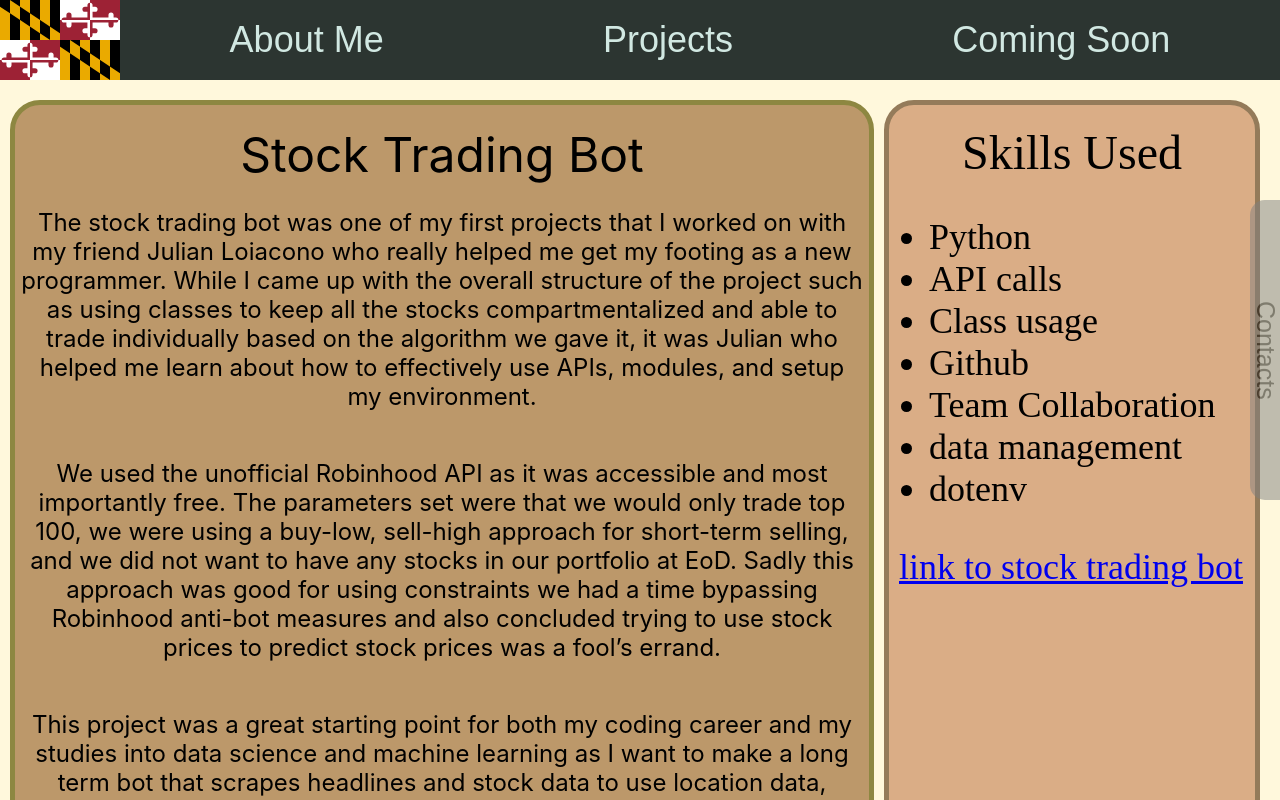
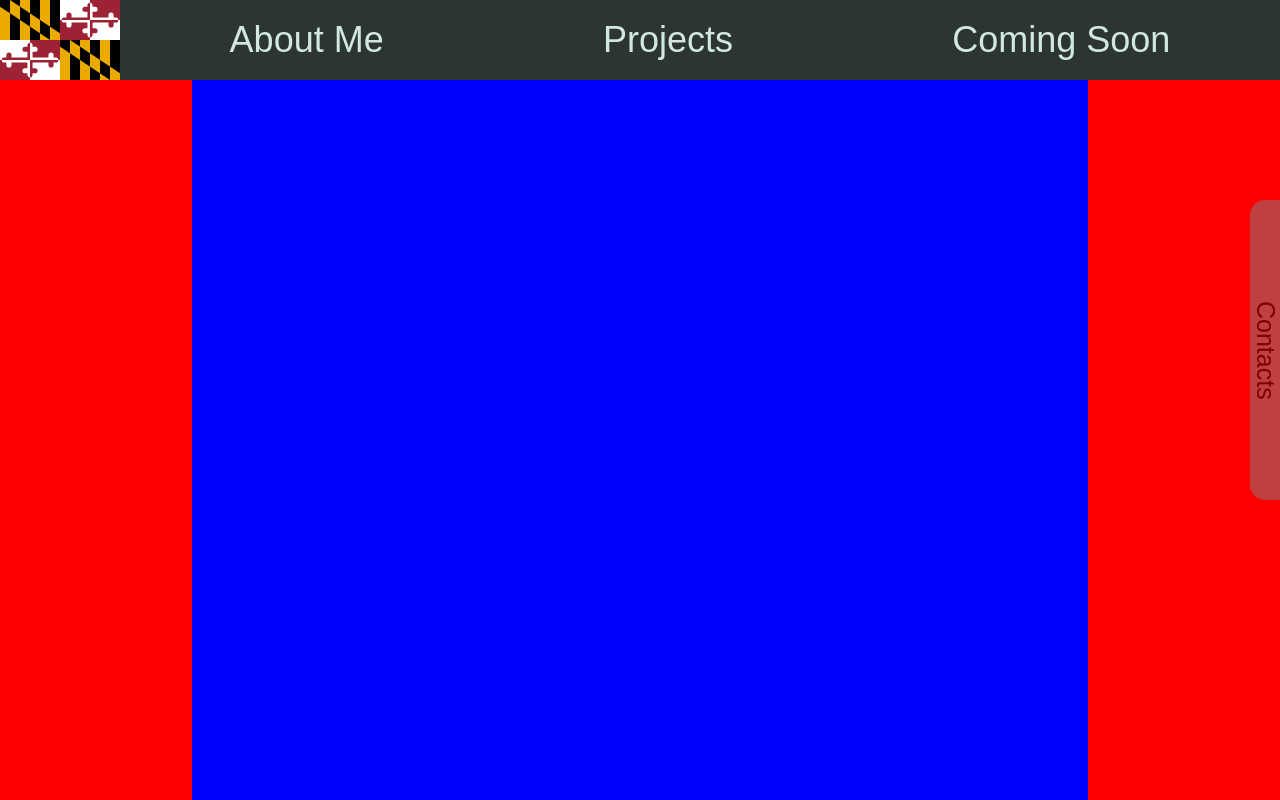
Before and after one commit to Dixon211/My_Website, a React (Create React App) app: page / in a window 1280 px wide. Both pictures are taken after a click on the button "Projects". Built offline with nearby package versions, Linux system fonts and the light colour scheme.

Commit message:
project page update 1
restarting projects page

```diff
--- a/src/App.js
+++ b/src/App.js
@@ -2,6 +2,7 @@
 import Header from './site_header/header';
 import AboutPage from "./aboutPage/aboutPage";
 import Projects from './projects/projectspage';
+import Project2 from './projectsredux/projects2';
 import Workingon from './workingon/workingon';
 import HangingSidebar from './hangingsidebar/hangingsidebar';
 import Mobilemenu from './mobilemenu/mobilemenu';
@@ -21,7 +22,7 @@
   };
 
   const handleSwitchToProjects = () => {
-    setCurrentSection(<Projects />);
+    setCurrentSection(<Project2 />);
   };
 
   const handleSwitchtoWork = () => {
--- /dev/null
+++ b/src/projectsredux/projects2.css
@@ -0,0 +1,14 @@
+#projectcontainer {
+    background-color: red;
+    width: 100%;
+    height: 100%;
+    display: flex;
+    flex-direction: column;
+    align-items: center;
+}
+.projectsection {
+    background-color: blue;
+    width: 70%;
+    height: 600px;
+    margin: 0;
+}
--- /dev/null
+++ b/src/projectsredux/projects2.js
@@ -0,0 +1,12 @@
+import "./projects2.css";
+
+function Project2  () {
+    return(
+        <div id="projectcontainer">
+            <div className="projectsection"></div>
+            <div className="projectsection"></div>
+        </div>
+    )
+}
+
+export default Project2;
```
